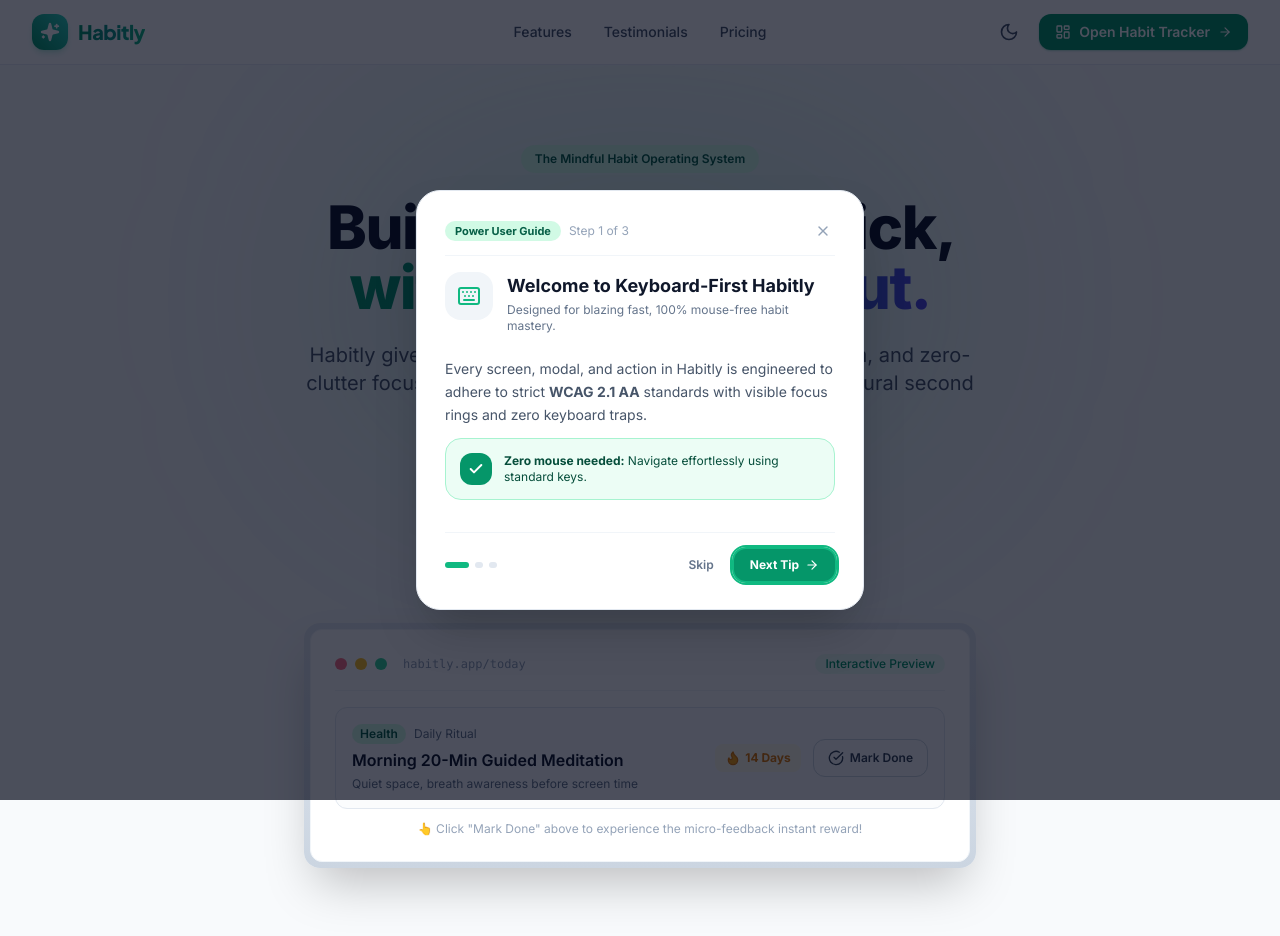
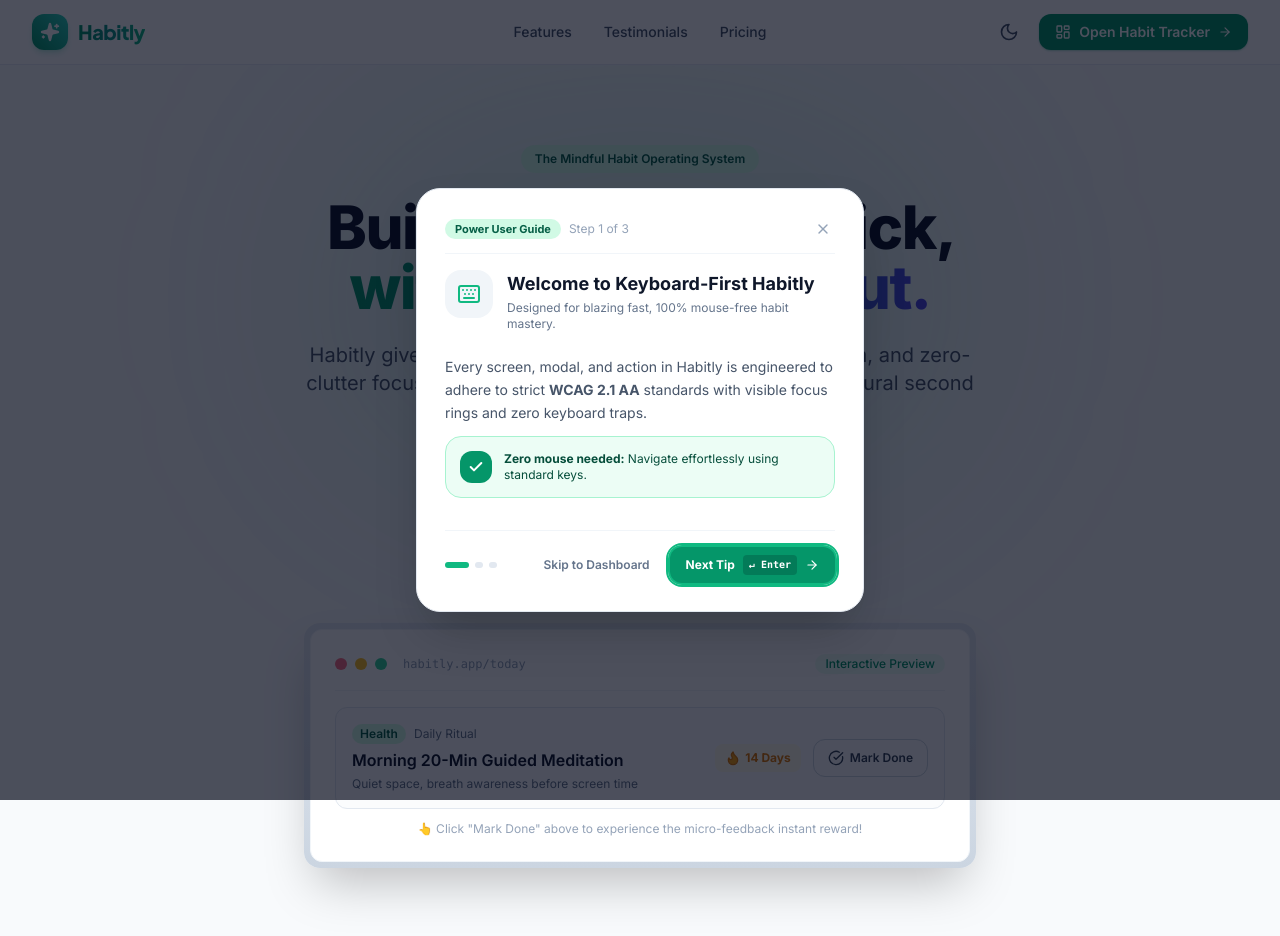
Before and after one commit to J-Sanjayram/Habitly, a React (Vite) app: page / in a window 1280 px wide. Shown: the top 936 px of the page. Built offline with nearby package versions, Linux system fonts and the light colour scheme.

Commit message:
feat(flow): open tracker dashboard upon completing keyboard tour with Enter key or click

```diff
--- a/src/App.jsx
+++ b/src/App.jsx
@@ -52,7 +52,11 @@
       {showSplash && <SplashScreen onFinish={handleSplashFinish} />}
 
       {/* Interactive Keyboard Accessibility Tour Guide */}
-      <KeyboardTour isOpen={showTour} onClose={() => setShowTour(false)} />
+      <KeyboardTour
+        isOpen={showTour}
+        onClose={() => setShowTour(false)}
+        onOpenTracker={() => handleViewChange('tracker')}
+      />
 
       {/* Skip to Content Link for Accessibility */}
       <a
--- a/src/components/common/KeyboardTour.jsx
+++ b/src/components/common/KeyboardTour.jsx
@@ -1,7 +1,7 @@
 import React, { useState, useEffect, useRef } from 'react';
 import { Keyboard, Check, ArrowRight, X, Sparkles, Search, Sliders, CornerDownLeft } from 'lucide-react';
 
-export const KeyboardTour = ({ isOpen, onClose }) => {
+export const KeyboardTour = ({ isOpen, onClose, onOpenTracker }) => {
   const [currentStep, setCurrentStep] = useState(0);
   const modalRef = useRef(null);
   const primaryButtonRef = useRef(null);
@@ -143,8 +143,18 @@
   const handleNext = () => {
     if (isLastStep) {
       onClose();
+      if (onOpenTracker) {
+        onOpenTracker();
+      }
     } else {
       setCurrentStep((prev) => prev + 1);
+    }
+  };
+
+  const handleDirectOpenTracker = () => {
+    onClose();
+    if (onOpenTracker) {
+      onOpenTracker();
     }
   };
 
@@ -220,20 +230,26 @@
           </div>
 
           <div className="flex items-center gap-2">
-            <button
-              type="button"
-              onClick={onClose}
-              className="px-3 py-2 text-xs font-semibold text-slate-500 hover:text-slate-800 dark:hover:text-slate-200 rounded-xl transition-colors focus-visible:ring-2 focus-visible:ring-emerald-500"
-            >
-              Skip
-            </button>
+            {!isLastStep && (
+              <button
+                type="button"
+                onClick={handleDirectOpenTracker}
+                className="px-3 py-2 text-xs font-semibold text-slate-500 hover:text-slate-800 dark:hover:text-slate-200 rounded-xl transition-colors focus-visible:ring-2 focus-visible:ring-emerald-500"
+                title="Skip tour and open tracker dashboard"
+              >
+                Skip to Dashboard
+              </button>
+            )}
             <button
               ref={primaryButtonRef}
               type="button"
               onClick={handleNext}
-              className="inline-flex items-center gap-1.5 px-4 py-2 rounded-xl text-xs font-bold text-white bg-emerald-600 hover:bg-emerald-700 active:scale-[0.98] shadow-sm shadow-emerald-600/30 transition-all focus-visible:ring-2 focus-visible:ring-emerald-500"
+              className="inline-flex items-center gap-2 px-4 py-2 rounded-xl text-xs font-bold text-white bg-emerald-600 hover:bg-emerald-700 active:scale-[0.98] shadow-sm shadow-emerald-600/30 transition-all focus-visible:ring-2 focus-visible:ring-emerald-500"
             >
-              <span>{isLastStep ? "Start Tracking!" : "Next Tip"}</span>
+              <span>{isLastStep ? "Enter Tracker Dashboard" : "Next Tip"}</span>
+              <kbd className="inline-block px-1.5 py-0.5 text-[10px] rounded bg-emerald-700/90 text-white font-mono font-bold">
+                ↵ Enter
+              </kbd>
               <ArrowRight className="w-3.5 h-3.5" />
             </button>
           </div>
```
